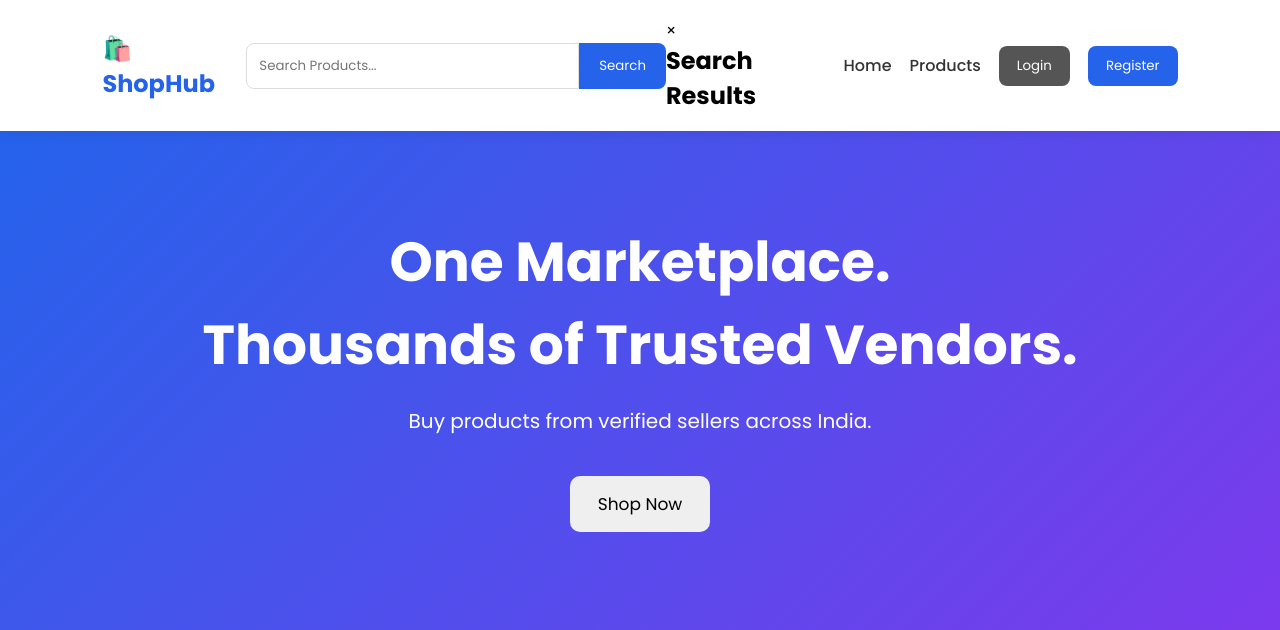
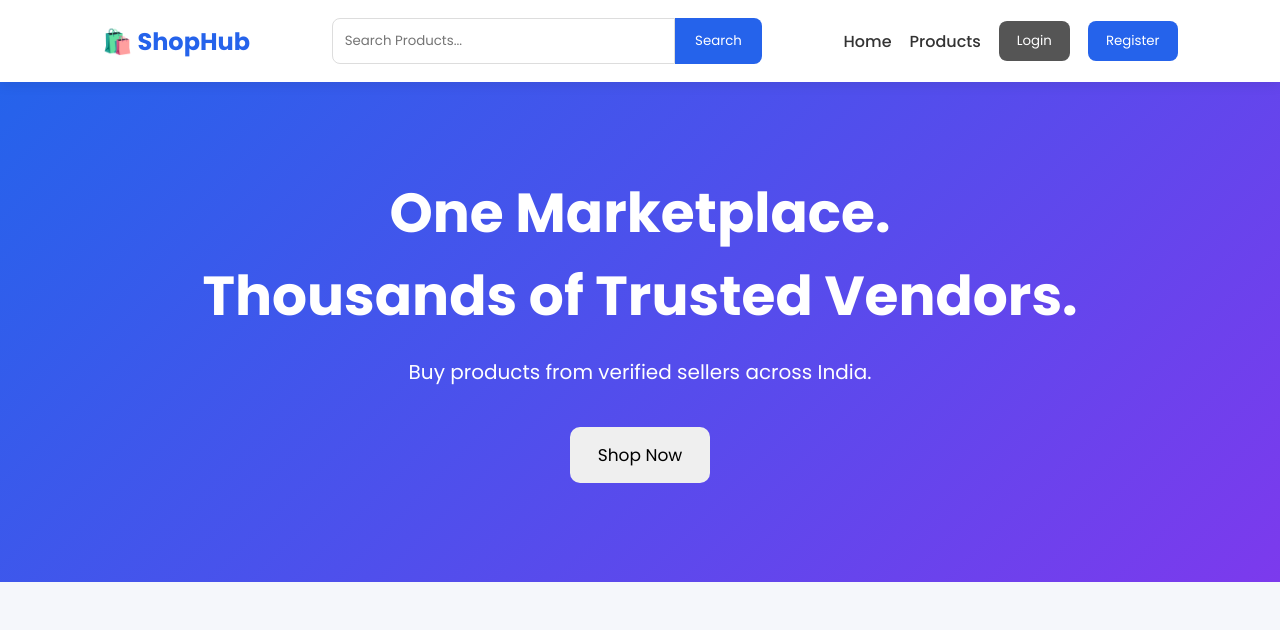
Before and after one commit to Dhineshkumar-2007/E-commerce-, a Flask app: page / in a window 1280 px wide. Shown: the top 630 px of the page. Run offline with Flask 3, Linux system fonts and the light colour scheme; data that the repository does not hold is empty.

Commit message:
Add modal styles for display and content

```diff
--- a/static/css/style.css
+++ b/static/css/style.css
@@ -220,3 +220,27 @@ footer{
     color:white;
     text-align:center;
 }
+
+.modal{
+    display:none;
+    position:fixed;
+    left:0;
+    top:0;
+    width:100%;
+    height:100%;
+    background:rgba(0,0,0,0.5);
+}
+
+.modal-content{
+    background:#fff;
+    width:60%;
+    margin:8% auto;
+    padding:20px;
+    border-radius:10px;
+}
+
+.close{
+    float:right;
+    font-size:28px;
+    cursor:pointer;
+}
```
